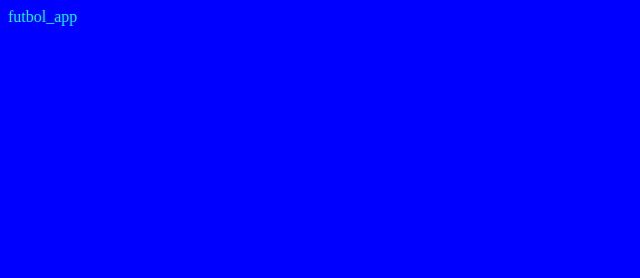
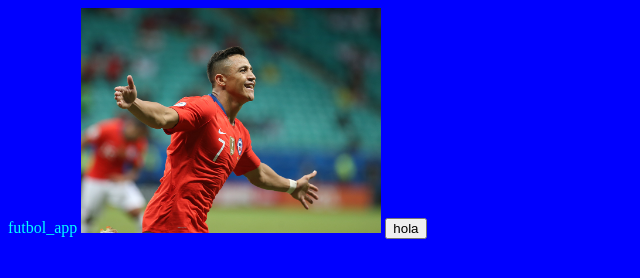
Before and after one commit to marincito19/Futbol_app, a plain HTML site: page index.html in a window 1280 px wide. Shown: the whole page, without its empty margins (0-640 px from the left). Drawn offline with Linux system fonts and the light colour scheme.

Commit message:
enseñar como saludar

```diff
--- a/index.html
+++ b/index.html
@@ -1,13 +1,22 @@
 <html>
 <head>
+    <script>
+        function saludar(){
+            alert("hola alexis que tal")
+        }
+    </script>
     <style>
         body {
             background-color:blue;
             color:aqua;
         }
     </style>
+</head>
 <body>
+
     futbol_app
+        <img src="./alexis.png" width="300px">
+        <button onclick="saludar()"> hola </button>
+
 </body>
-</head>
 </html>
```
Also changed, not shown: alexis.png (added).
